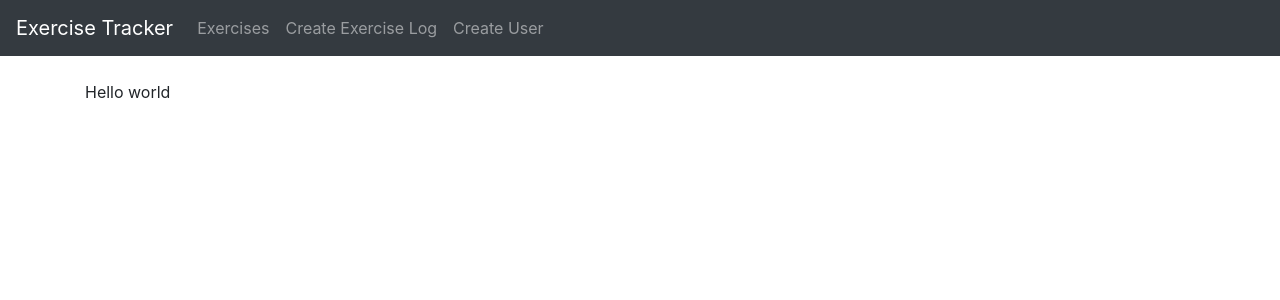
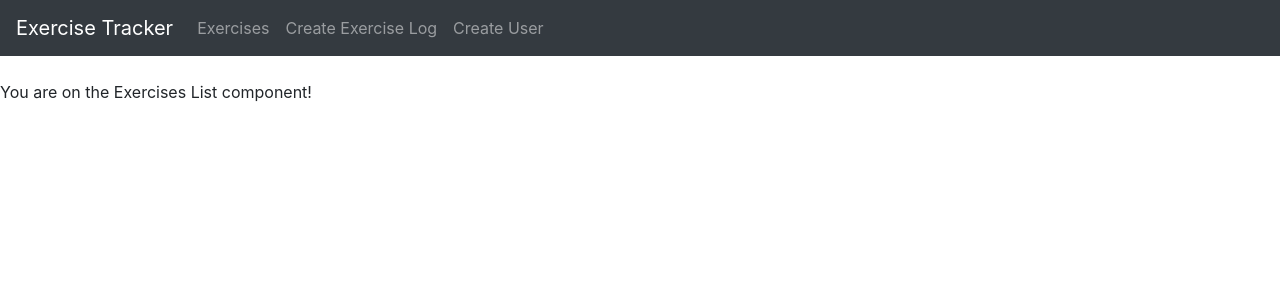
Before and after one commit to konradgryt/mern-exercise-tracker, a React (Create React App) app: page / in a window 1280 px wide. Shown: the top 300 px of the page. Built offline with nearby package versions, Linux system fonts and the light colour scheme.

Commit message:
Add WIP components: ExercisesList, EditExercise, CreateExercise and CreateUser

```diff
--- a/src/App.js
+++ b/src/App.js
@@ -3,23 +3,20 @@
 import "bootstrap/dist/css/bootstrap.min.css";
 
 import Navbar from "./components/navbar.component"
-// import ExercisesList from "./components/exercises-list.component";
-// import EditExercise from "./components/edit-exercise.component";
-// import CreateExercise from "./components/create-exercise.component";
-// import CreateUser from "./components/create-user.component";
+import ExercisesList from "./components/exercises-list.component";
+import EditExercise from "./components/edit-exercises.component";
+import CreateExercise from "./components/create-exercise.component";
+import CreateUser from "./components/create-user.component";
 
 function App() {
   return (
     <Router>
       <Navbar />
       <br />
-      {/* <Route path="/" exact component={ExercisesList} />
+      <Route path="/" exact component={ExercisesList} />
       <Route path="/edit:id" exact component={EditExercise} />
       <Route path="/create" exact component={CreateExercise} />
-      <Route path="/user" exact component={CreateUser} /> */}
-      <div className="container">
-        Hello world
-      </div>
+      <Route path="/user" exact component={CreateUser} />
     </Router>
   );
 }
--- /dev/null
+++ b/src/components/create-exercise.component.js
@@ -0,0 +1,11 @@
+import React, { Component} from 'react';
+
+export default class CreateExercise extends Component {
+  render() {
+    return(
+      <div>
+        <p>You are on the Create Exercise component!</p>
+      </div>
+    )
+  }
+}
--- /dev/null
+++ b/src/components/create-user.component.js
@@ -0,0 +1,11 @@
+import React, { Component} from 'react';
+
+export default class CreateUser extends Component {
+  render() {
+    return(
+      <div>
+        <p>You are on the Create User component!</p>
+      </div>
+    )
+  }
+}
--- /dev/null
+++ b/src/components/edit-exercises.component.js
@@ -0,0 +1,11 @@
+import React, { Component} from 'react';
+
+export default class EditExercises extends Component {
+  render() {
+    return(
+      <div>
+        <p>You are on the Edit Exercises component!</p>
+      </div>
+    )
+  }
+}
--- /dev/null
+++ b/src/components/exercises-list.component.js
@@ -0,0 +1,11 @@
+import React, { Component} from 'react';
+
+export default class ExerciseList extends Component {
+  render() {
+    return(
+      <div>
+        <p>You are on the Exercises List component!</p>
+      </div>
+    )
+  }
+}
```
